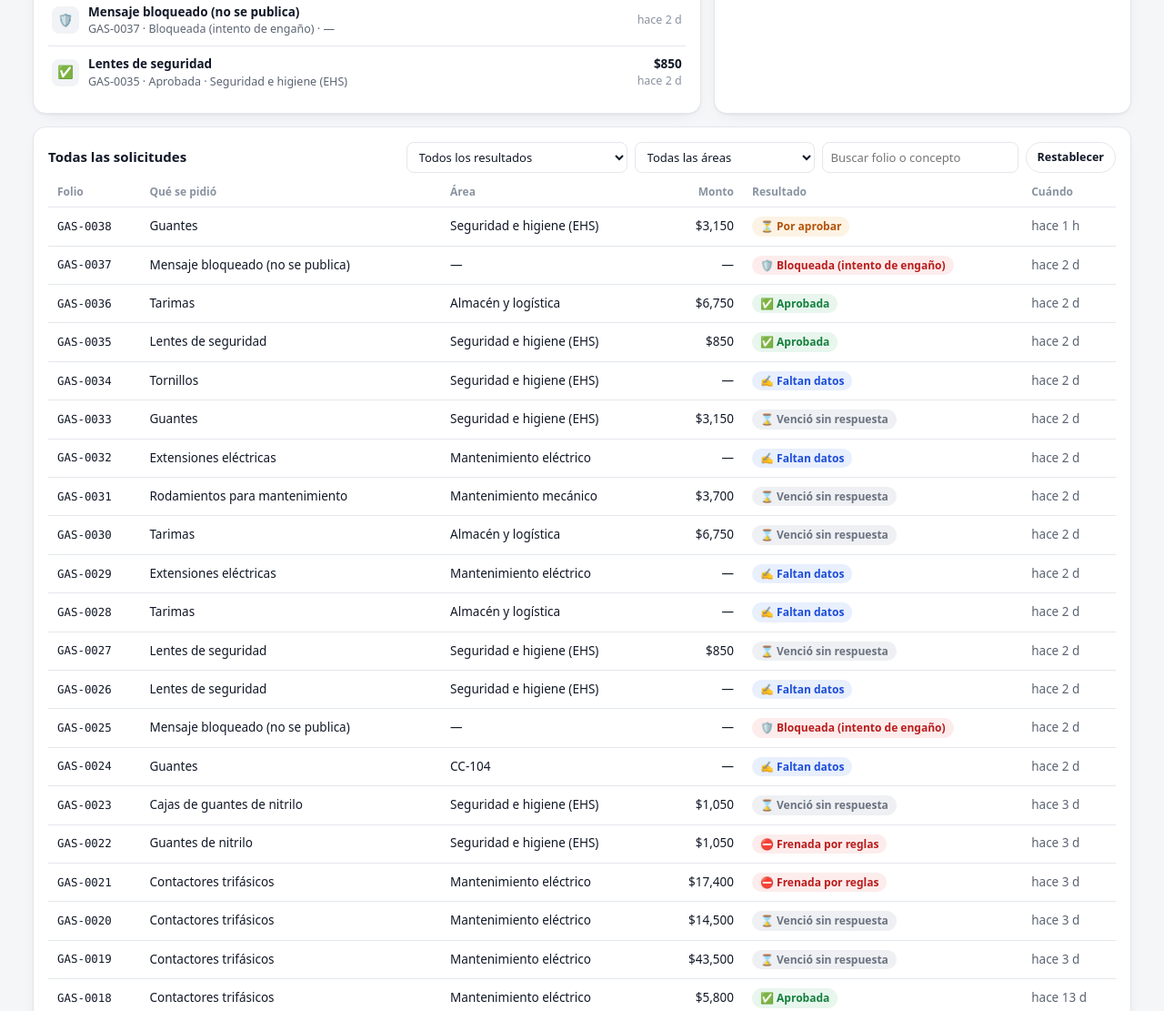
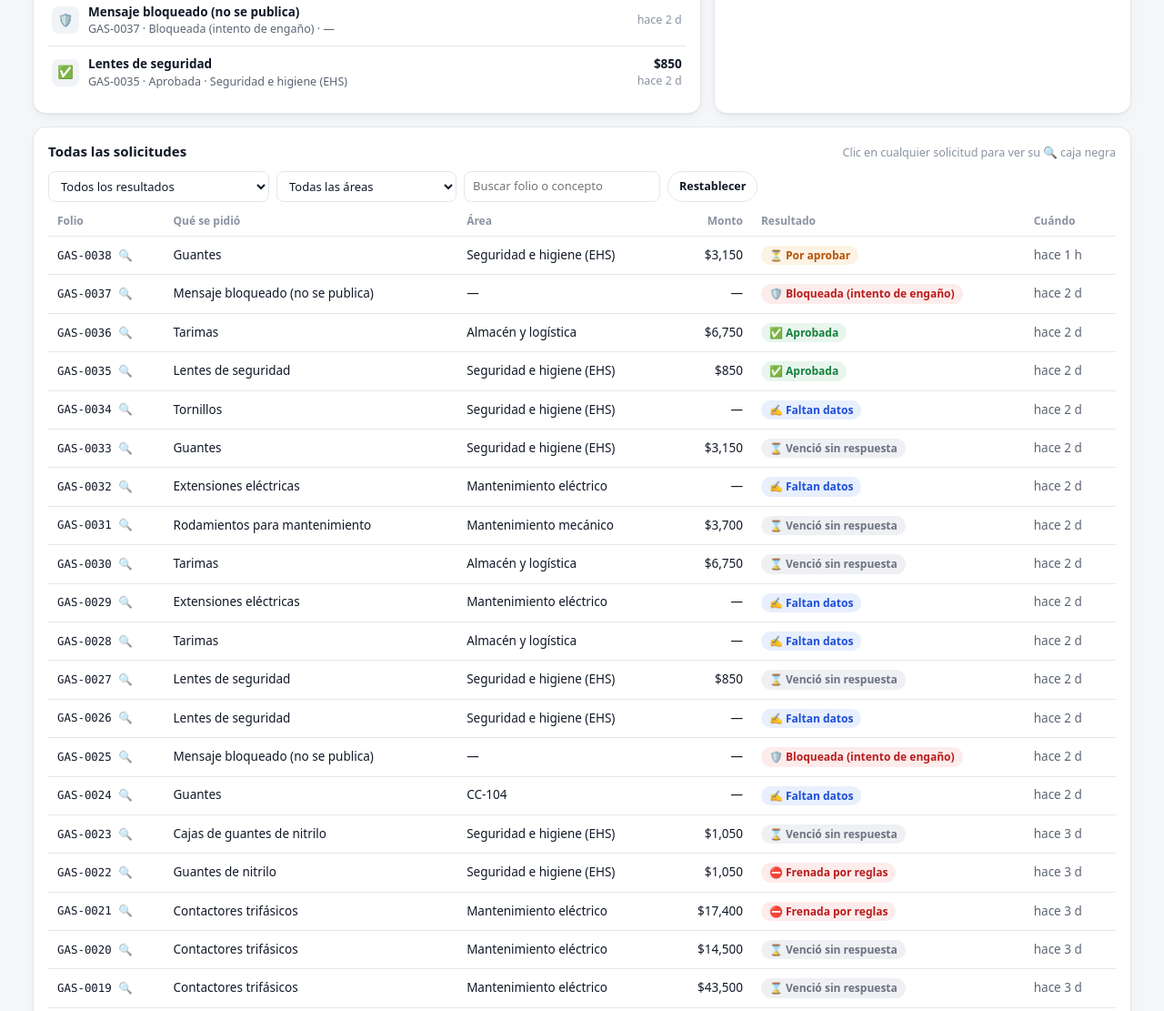
Before and after one commit to jpcamfer-design/gastoclaro-mdv, a plain HTML site: page web/index.html in a window 1280 px wide. Shown: the part 1586-2697 px from the top of the page at 91% size. Drawn offline with Linux system fonts and the light colour scheme.

Commit message:
Tablero: caja negra visible (lupa en cada folio y título)

```diff
--- a/web/index.html
+++ b/web/index.html
@@ -162,7 +162,7 @@ h4{font-size:13px;margin:18px 0 6px;color:var(--ink2);text-transform:uppercase;l
 
   <section class="grid c21">
     <div class="card">
-      <div class="head"><h2>Por aprobar</h2><span class="hint">Llegan al Budget Owner en Telegram con botones · vencen en 24 h</span></div>
+      <div class="head"><h2>Por aprobar</h2><span class="hint">Llegan al Budget Owner en Telegram con botones · vencen en 24 h · clic en una fila para abrir su 🔍 caja negra</span></div>
       <div class="scroll" id="pend"></div>
     </div>
     <div class="card">
@@ -195,7 +195,7 @@ h4{font-size:13px;margin:18px 0 6px;color:var(--ink2);text-transform:uppercase;l
   </section>
 
   <section class="card" id="todas">
-    <div class="head"><h2>Todas las solicitudes</h2>
+    <div class="head"><h2>Todas las solicitudes</h2><span class="hint">Clic en cualquier solicitud para ver su 🔍 caja negra</span>
       <div class="filters">
         <select id="f-g" aria-label="Filtrar por resultado"></select>
         <select id="f-a" aria-label="Filtrar por área"></select>
@@ -215,7 +215,7 @@ h4{font-size:13px;margin:18px 0 6px;color:var(--ink2);text-transform:uppercase;l
     </div>
     <div class="facts" id="d-facts"></div>
     <h4>Reglas de la empresa</h4><div class="rules" id="d-rules"></div>
-    <div style="display:flex;justify-content:space-between;align-items:center;margin-top:18px"><h4 style="margin:0">Cómo se decidió</h4><button class="btn" id="d-play" type="button">▶ Repetir</button></div>
+    <div style="display:flex;justify-content:space-between;align-items:center;margin-top:18px"><h4 style="margin:0">🔍 Caja negra · cómo se decidió</h4><button class="btn" id="d-play" type="button">▶ Repetir</button></div>
     <ol class="tl" id="d-tl"></ol>
     <div class="foot num" id="d-cost"></div>
   </aside>
@@ -306,7 +306,7 @@ function render() {
   $('#pend').innerHTML = pend.length ? `<table><thead><tr><th>Folio</th><th>Qué se pide</th><th class="hide-m">Área</th><th class="r">Monto</th><th>La IA recomienda</th><th class="hide-m">Vence</th></tr></thead><tbody>` +
     pend.sort((a, b) => new Date(a.creado) - new Date(b.creado)).map(c => { const v = new Date(new Date(c.creado).getTime() + 864e5); const h = Math.round((v - Date.now()) / 36e5);
       const rc = c.recomendacion === 'aprobar' || c.recomendacion === 'aprobar_con_condiciones' ? 't-ok' : 't-bad';
-      return `<tr data-id="${esc(c.caso_id)}"><td class="mono">${esc(c.caso_id)}</td><td class="concept">${esc(cap(c.concepto))}</td><td class="hide-m">${esc(area(c.centro_costo))}</td><td class="r num"><b>${mx(c.monto_total)}</b></td><td><span class="tag ${rc}">${esc(REC[c.recomendacion] || c.recomendacion || '—')}</span></td><td class="hide-m num" style="color:${h < 4 ? 'var(--bad)' : 'var(--ink2)'}">${h > 0 ? 'en ' + h + ' h' : 'vencida'}</td></tr>`; }).join('') + '</tbody></table>'
+      return `<tr data-id="${esc(c.caso_id)}"><td class="mono">${esc(c.caso_id)} <span title="Abrir caja negra" style="opacity:.7">🔍</span></td><td class="concept">${esc(cap(c.concepto))}</td><td class="hide-m">${esc(area(c.centro_costo))}</td><td class="r num"><b>${mx(c.monto_total)}</b></td><td><span class="tag ${rc}">${esc(REC[c.recomendacion] || c.recomendacion || '—')}</span></td><td class="hide-m num" style="color:${h < 4 ? 'var(--bad)' : 'var(--ink2)'}">${h > 0 ? 'en ' + h + ' h' : 'vencida'}</td></tr>`; }).join('') + '</tbody></table>'
     : '<div class="empty">🎉 Nada pendiente. Todas las solicitudes tienen decisión.</div>';
   // Alertas
   const al = [];
@@ -349,7 +349,7 @@ function tabla() {
   const g = $('#f-g').value, a = $('#f-a').value, q = $('#f-q').value.trim().toLowerCase();
   const rows = (DATA.casos || []).filter(c => c.caso_id && (!g || (EST[c.estado] || [])[3] === g) && (!a || c.centro_costo === a) && (!q || (c.caso_id + ' ' + c.concepto).toLowerCase().includes(q))).sort((x, y) => y.caso_id.localeCompare(x.caso_id));
   $('#tabla').innerHTML = rows.length ? `<table><thead><tr><th>Folio</th><th>Qué se pidió</th><th class="hide-m">Área</th><th class="r">Monto</th><th>Resultado</th><th class="hide-m">Cuándo</th></tr></thead><tbody>` +
-    rows.map(c => `<tr data-id="${esc(c.caso_id)}"><td class="mono">${esc(c.caso_id)}</td><td class="concept">${esc(cap(c.concepto))}</td><td class="hide-m">${esc(area(c.centro_costo))}</td><td class="r num">${c.monto_total ? mx(c.monto_total) : '—'}</td><td>${tag(c.estado)}</td><td class="hide-m" style="color:var(--ink2)">${hace(c.creado)}</td></tr>`).join('') + '</tbody></table>'
+    rows.map(c => `<tr data-id="${esc(c.caso_id)}"><td class="mono">${esc(c.caso_id)} <span title="Abrir caja negra" style="opacity:.7">🔍</span></td><td class="concept">${esc(cap(c.concepto))}</td><td class="hide-m">${esc(area(c.centro_costo))}</td><td class="r num">${c.monto_total ? mx(c.monto_total) : '—'}</td><td>${tag(c.estado)}</td><td class="hide-m" style="color:var(--ink2)">${hace(c.creado)}</td></tr>`).join('') + '</tbody></table>'
     : '<div class="empty">Ninguna solicitud con esos filtros.</div>';
 }
 ['#f-g', '#f-a'].forEach(s => $(s).addEventListener('change', tabla)); $('#f-r').onclick = () => { $('#f-g').value = ''; $('#f-a').value = ''; $('#f-q').value = ''; tabla(); }; $('#f-q').addEventListener('input', tabla);
```
